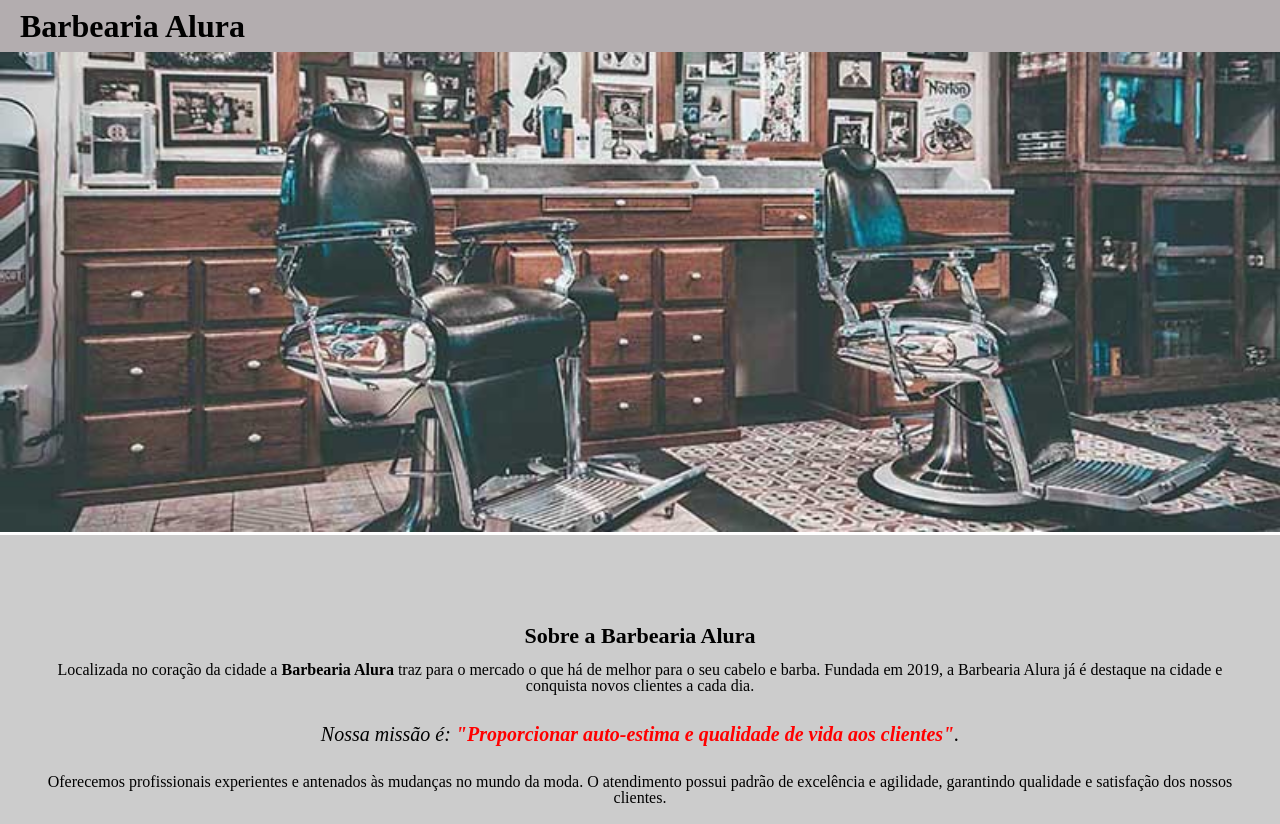
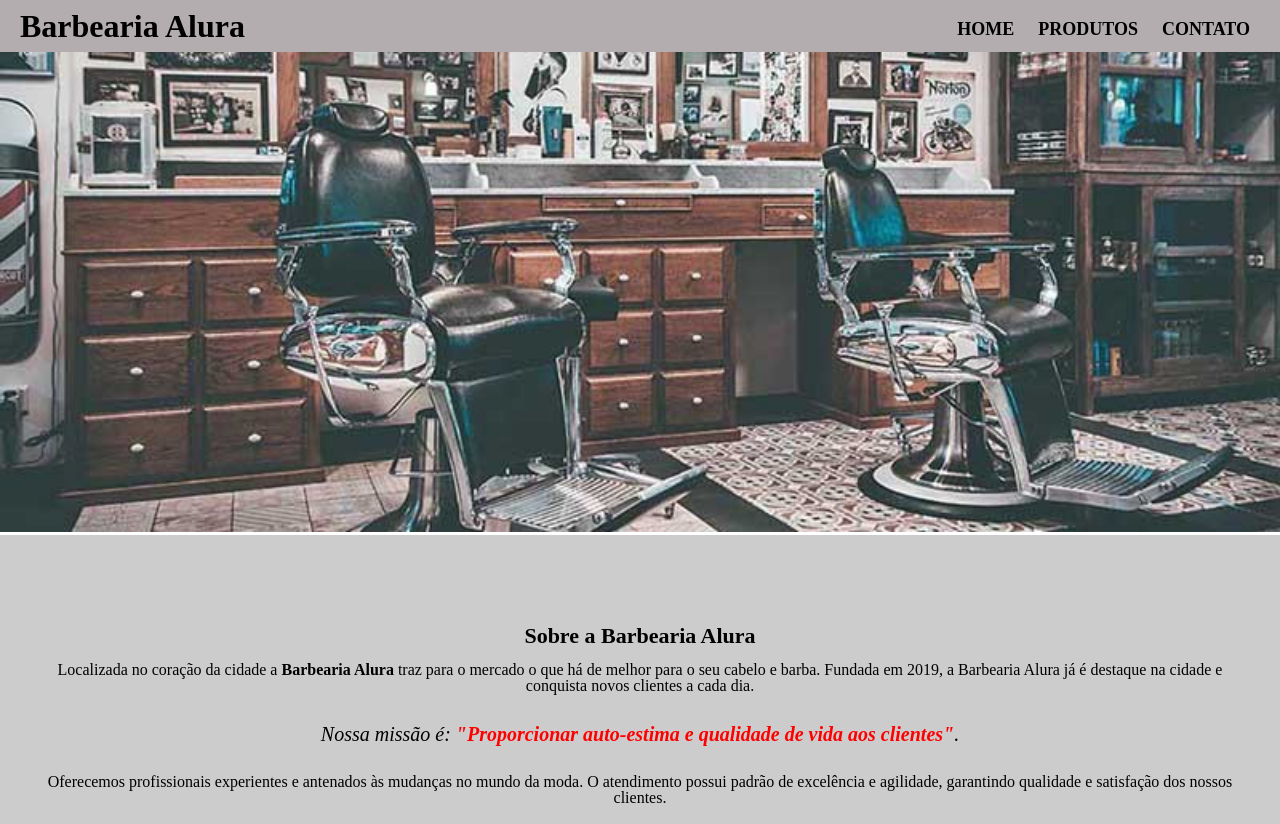
Before and after one commit to kelvinsouza2014/recriacao-barbearia-alura, a plain HTML site: page index.html in a window 1280 px wide. Shown: the top 824 px of the page. Drawn offline with Linux system fonts and the light colour scheme.

Commit message:
Adicionando menu de navegação a página index.html

```diff
--- a/index.html
+++ b/index.html
@@ -9,6 +9,13 @@
     <body>
         <header>
             <h1 id="header-h1">Barbearia Alura</h1>
+            <div class="menu">
+                <ul>
+                    <li><a href="index.html">Home</a></li>
+                    <li><a href="produtos.html">Produtos</a></li>
+                    <li><a href="contato.html">Contato</a></li>
+                </ul>
+            </div>
             <img src="imagens\banner.jpg" alt="Banner da Barbearia" class="banner-100">
         </header>
         <div class="div-sobre">
--- a/style.css
+++ b/style.css
@@ -4,6 +4,26 @@
     font-size: 32px;
     background: #B3ADAF;
     padding: 10px 0px 10px 20px;
+}
+
+.menu ul {
+    position: absolute;
+    top: 20px;
+    right: 0;
+    margin-right: 30px;
+}
+
+.menu li {
+    display: inline;
+}
+
+.menu a{
+    font-size: 18px;
+    text-transform:uppercase;
+    color:#000000;
+    font-weight: bold;
+    margin-left: 20px;
+    text-decoration: none;
 }
 
 .banner-100 {
```
